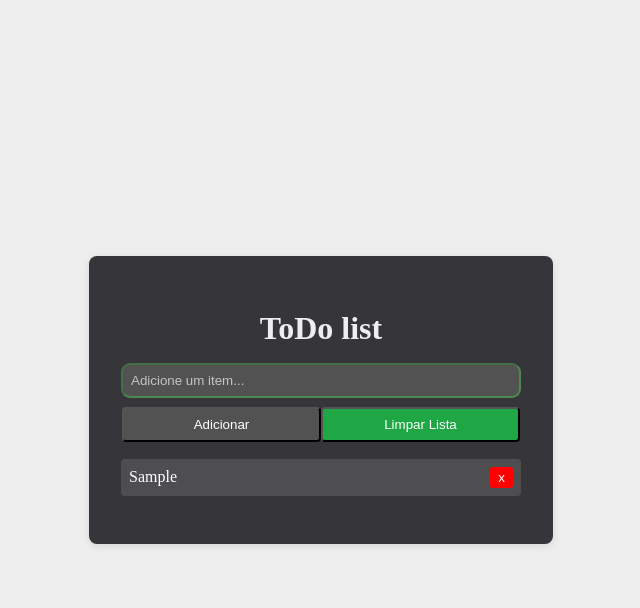
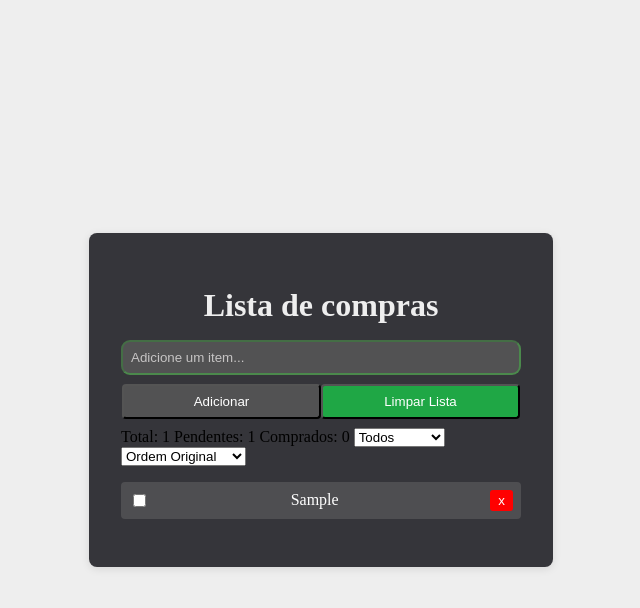
Before and after one commit to DANR1BEIRO/Dev.-Full-Stack-Jr-praTi-e-codifica, a plain HTML site: page frontend-basics/html/14.toDo-list.html in a window 1280 px wide. Both pictures are taken after typing "Sample" into the empty fields and a click on the button "Limpar Lista". Shown: the whole page, without its empty margins (319-959 px from the left). Drawn offline with Linux system fonts and the light colour scheme.

Commit message:
feat - Adiciona status de comprado, contadores, filtragem e ordenação à lista de compras

```diff
--- a/frontend-basics/JavaScript/app.js
+++ b/frontend-basics/JavaScript/app.js
@@ -2,6 +2,11 @@ const formAdicionar = document.getElementById('form-adicionar');
 const inputItem = document.getElementById('input-item');
 const listaItems = document.getElementById('lista-itens');
 const btnLimpar = document.getElementById('btn-limpar');
+const filtroStatus = document.getElementById('filtro-status');
+const ordenar = document.getElementById('ordernar');
+const contadorTotal = document.getElementById('contador-total');
+const contadorPendentes = document.getElementById('contador-pendentes');
+const contadorComprados = document.getElementById('contador-comprados');
 
 let items = [];
 
@@ -14,6 +19,40 @@ function salvarDados() {
     }
 }
 
+function atualizarContadores() {
+    const total = items.length;
+    const comprados = items.filter(item => item.purchased).length;
+    const pendentes = total - comprados;
+    contadorTotal.textContent = `Total: ${total}`;
+    contadorPendentes.textContent = `Pendentes: ${pendentes}`;
+    contadorComprados.textContent = `Comprados: ${comprados}`;
+}
+
+function getItensFiltrados() {
+    const filtro = filtroStatus.value;
+    if (filtro === 'pending') {
+        return items.filter(item => !item.purchased);
+    } else if (filtro === 'purchased') {
+        return items.filter(item => item.purchased);
+    }
+    return items;
+}
+
+function getItensOrdenados(itensFiltrados) {
+    const ordenacao = ordenar.value;
+    let itensOrdenados = [...itensFiltrados];
+
+    if (ordenacao === 'alphabetical') {
+        itensOrdenados.sort((a, b) => a.text.localeCompare(b.text));
+    } else if (ordenacao === 'status') {
+        itensOrdenados.sort((a, b) => {
+            if (a.purchased === b.purchased) return a.text.localeCompare(b.text);
+            return a.purchased ? 1 : -1;
+        });
+    }
+    return itensOrdenados;
+}
+
 function renderizarLista() {
     console.log('Renderizando lista com itens:', items);
     listaItems.innerHTML = '';
@@ -23,24 +62,55 @@ function renderizarLista() {
         vazio.textContent = 'Nenhum item na lista.';
         vazio.style.color = 'gray';
         listaItems.appendChild(vazio);
+        atualizarContadores();
         return;
     }
 
-    items.forEach((item, index) => {
+    const itensFiltrados = getItensFiltrados();
+    const itensOrdenados = getItensOrdenados(itensFiltrados);
+
+    if (itensOrdenados.length === 0) {
+        const vazio = document.createElement('li');
+        vazio.textContent = 'Nenhum item corresponde ao filtro.';
+        vazio.style.color = 'gray';
+        listaItems.appendChild(vazio);
+        atualizarContadores();
+        return;
+    }
+
+    itensOrdenados.forEach((item, index) => {
         const li = document.createElement('li');
-        li.textContent = item;
+        li.className = item.purchased ? 'comprado' : '';
+
+        const checkbox = document.createElement('input');
+        checkbox.type = 'checkbox';
+        checkbox.checked = item.purchased;
+        checkbox.addEventListener('change', () => {
+            const originalIndex = items.findIndex(i => i.text === item.text && i.purchased === item.purchased);
+            items[originalIndex].purchased = checkbox.checked;
+            salvarDados();
+            renderizarLista();
+        });
+
+        const span = document.createElement('span');
+        span.textContent = item.text;
 
         const btnRemover = document.createElement('button');
         btnRemover.textContent = 'x';
         btnRemover.style.marginLeft = '10px';
         btnRemover.addEventListener('click', () => {
-            console.log('Removendo item no índice:', index);
-            removerItem(index);
+            const originalIndex = items.findIndex(i => i.text === item.text && i.purchased === item.purchased);
+            console.log('Removendo item no índice:', originalIndex);
+            removerItem(originalIndex);
         });
 
+        li.appendChild(checkbox);
+        li.appendChild(span);
         li.appendChild(btnRemover);
         listaItems.appendChild(li);
     });
+
+    atualizarContadores();
 }
 
 function removerItem(index) {
@@ -56,12 +126,12 @@ formAdicionar.addEventListener('submit', (e) => {
         console.log('Tentativa de adicionar item vazio, ignorando.');
         return;
     }
-    if (items.includes(novoItem)) {
+    if (items.some(item => item.text === novoItem)) {
         console.log('Item já existe na lista:', novoItem);
         return;
     }
 
-    items.push(novoItem);
+    items.push({ text: novoItem, purchased: false });
     console.log('Item adicionado:', novoItem);
     salvarDados();
     renderizarLista();
@@ -72,6 +142,16 @@ btnLimpar.addEventListener('click', () => {
     console.log('Limpando lista.');
     items = [];
     salvarDados();
+    renderizarLista();
+});
+
+filtroStatus.addEventListener('change', () => {
+    console.log('Filtro alterado para:', filtroStatus.value);
+    renderizarLista();
+});
+
+ordenar.addEventListener('change', () => {
+    console.log('Ordenação alterada para:', ordenar.value);
     renderizarLista();
 });
 
@@ -90,71 +170,4 @@ window.addEventListener('DOMContentLoaded', () => {
     }
 });
 
-// Verificação inicial para garantir que os elementos foram encontrados
-console.log('Elementos DOM:', { formAdicionar, inputItem, listaItems, btnLimpar });
-// const formAdicionar = document.getElementById('form-adicionar');
-// const inputItem = document.getElementById('input-item');
-// const listaItems = document.getElementById('lista-itens');
-// const btnLimpar = document.getElementById('btn-limpar');
-
-// let items = [];
-
-// function salvarDados() {
-//     localStorage.setItem('ListaCompras', JSON.stringify(items));
-// }
-
-// function renderizarLista() {
-//     listaItems.innerHTML = '';
-
-//     if (items.length === 0) {
-//         const vazio = document.createElement('li');
-//         vazio.textContent = 'Nenhum item na lista.';
-//         vazio.style.color = 'gray';
-//         listaItems.appendChild(vazio);
-//         return;
-//     }
-
-//     items.forEach((item, index) => {
-//         const li = document.createElement('li');
-//         li.textContent = item;
-
-//         const btnRemover = document.createElement('button');
-//         btnRemover.textContent = 'X';
-//         btnRemover.style.marginLeft = '10px';
-//         btnRemover.addEventListener('click', () => removerItem(index));
-
-//         li.appendChild(btnRemover);
-//         listaItems.appendChild(li);
-//     });
-// }
-
-// function removerItem(index) {
-//     items.splice(index, 1);
-//     salvarDados();
-//     renderizarLista();
-// }
-
-// formAdicionar.addEventListener('submit', (e) => {
-//     e.preventDefault();
-//     const novoItem = inputItem.value.trim();
-//     if (novoItem === '') return;
-
-//     items.push(novoItem);
-//     salvarDados();
-//     renderizarLista();
-//     inputItem.value = '';
-// });
-
-// btnLimpar.addEventListener('click', () => {
-//     items = [];
-//     salvarDados();
-//     renderizarLista();
-// });
-
-// window.addEventListener('DOMContentLoaded', () => {
-//     const dadosSalvos = localStorage.getItem('ListaCompras');
-//     if (dadosSalvos) {
-//         items = JSON.parse(dadosSalvos);
-//     }
-//     renderizarLista();
-// });
+console.log('Elementos DOM:', { formAdicionar, inputItem, listaItems, btnLimpar, filtroStatus, ordenar, contadorTotal, contadorPendentes, contadorComprados });
--- a/frontend-basics/html/14.toDo-list.html
+++ b/frontend-basics/html/14.toDo-list.html
@@ -1,28 +1,39 @@
 <!DOCTYPE html>
-
 <html lang="en">
 
 <head>
     <meta charset="UTF-8">
     <meta name="viewport" content="width=device-width, initial-scale=1.0">
-    <title>TODO list</title>
+    <title>Lista de Compras</title>
     <link rel="stylesheet" href="../css/14.todolist.css">
 </head>
 
 <body>
     <div class="container">
-        <h1>ToDo list</h1>
+        <h1>Lista de compras</h1>
         <form id="form-adicionar">
             <input id="input-item" type="text" placeholder="Adicione um item..." required>
             <div class="botao">
                 <button type="submit" class="adicionar">Adicionar</button>
                 <button id="btn-limpar" class="limpar">Limpar Lista</button>
             </div>
-
-
+            <div class="controles">
+                <span id="contador-total">Total: 0</span>
+                <span id="contador-pendentes">Pendentes</span>
+                <span id="contador-comprados">Comprados</span>
+                <select name="" id="filtro-status">
+                    <option value="all">Todos</option>
+                    <option value="pending">Pendentes</option>
+                    <option value="purchased">Comprados</option>
+                </select>
+                <select name="" id="ordernar">
+                    <option value="default">Ordem Original</option>
+                    <option value="alphabetical">Ordem Alfabética</option>
+                    <option value="status">Por Status</option>
+                </select>
+            </div>
         </form>
         <ul id="lista-itens"></ul>
-
     </div>
     <script src="../JavaScript/app.js"></script>
 </body>
```
